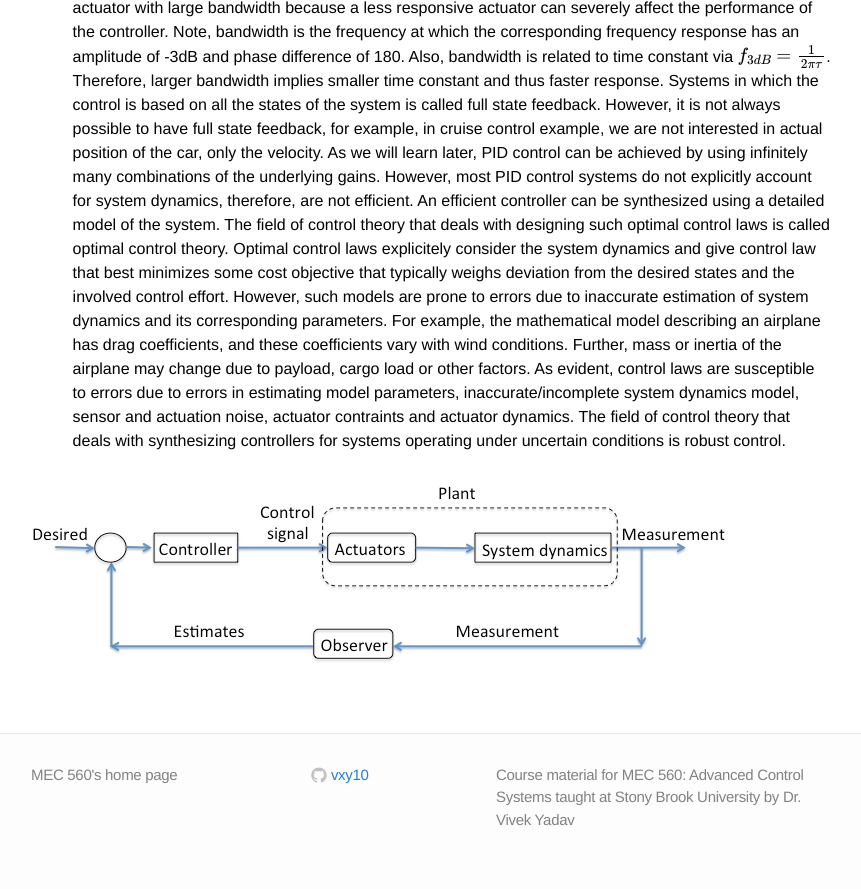
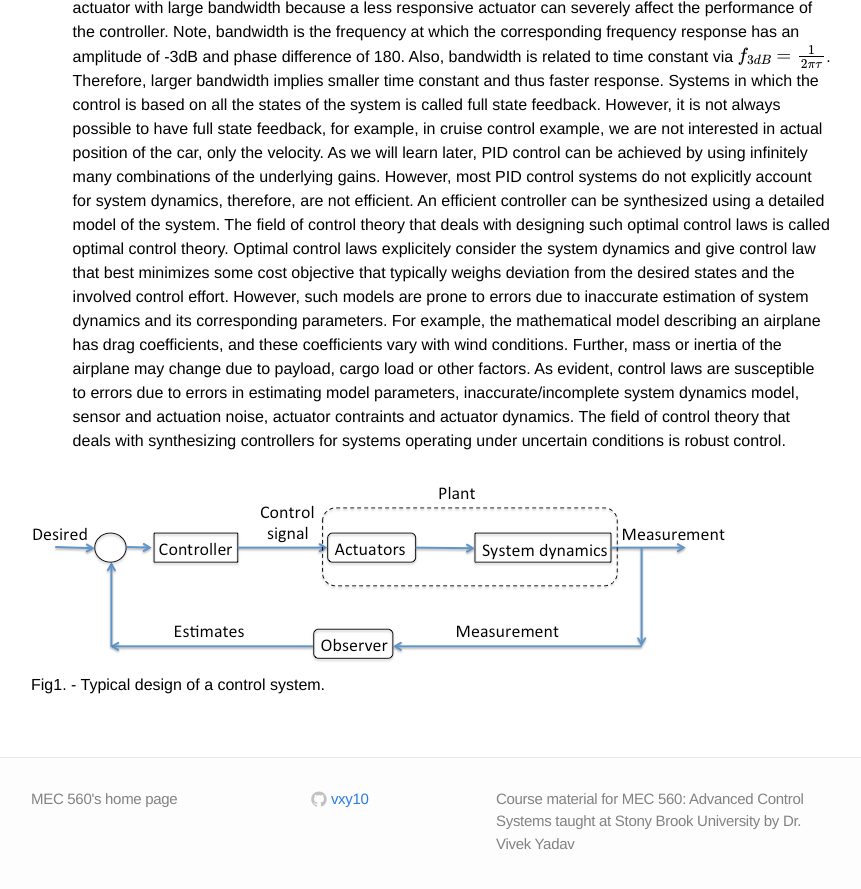
Before and after one commit to mec560sbu/mec560sbu.github.io, a Jekyll site: the page built from _posts/2016-08-29-Control_Systems_Overview.markdown, in a window 1280 px wide and 900 px high, scrolled down 1367 px. Shown: the top 889 px of the window, without its empty margins (209-1070 px from the left). Built offline with Jekyll 4.4.1, drawn with Linux system fonts in a browser that asks for light colours; formulas are drawn with MathJax 3; comment, search, counter and statistics services are not loaded.

Commit message:
Added captions

```diff
--- a/_posts/2016-08-29-Control_Systems_Overview.markdown
+++ b/_posts/2016-08-29-Control_Systems_Overview.markdown
@@ -27,4 +27,5 @@ For example, consider the example of maintining the speed of the car using cruis
 
 <div class='fig figcenter fighighlight'>
   <img src='/images/Overview.png'>
+  <figcaption>Fig1. - Typical design of a control system.</figcaption>
 </div>
```
